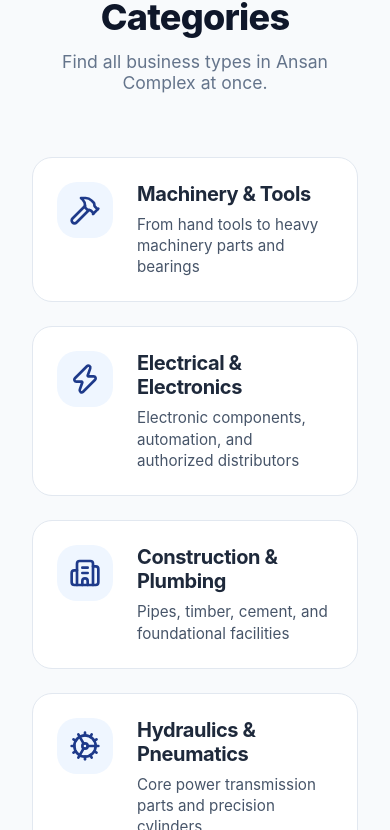
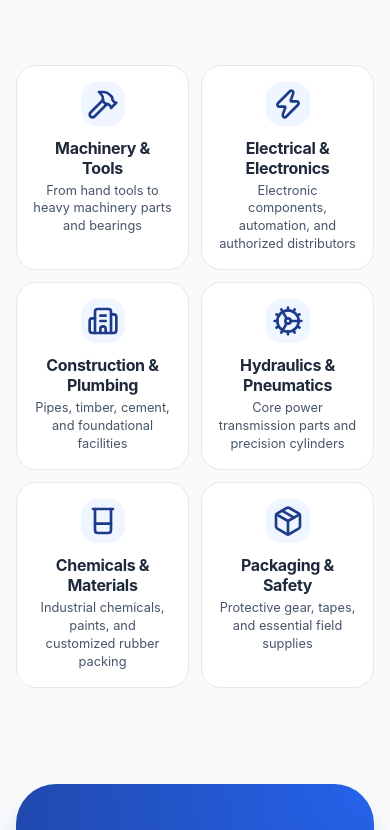
Before and after one commit to kukdongSystem/ansan-market-hub, a Next.js app: page / in a window 390 px wide. Shown: the part 738-1568 px from the top of the page. Built offline with nearby package versions, Linux system fonts and the light colour scheme; no server answers.

Commit message:
Update category grid to 2 columns on mobile

```diff
--- a/app/page.module.css
+++ b/app/page.module.css
@@ -614,6 +614,11 @@
   .slideIndicators { bottom: 2rem; }
   .description { font-size: 1rem; margin-bottom: 2rem; }
   .adminShortcut { top: 1rem; right: 1rem; width: 32px; height: 32px; }
-  .categoryCard { padding: 1.5rem; }
-  .catIcon { width: 56px; height: 56px; }
+
+  .main { padding: 3rem 1rem; }
+  .categoryGrid { grid-template-columns: repeat(2, 1fr); gap: 0.75rem; }
+  .categoryCard { padding: 1rem; flex-direction: column; align-items: center; text-align: center; gap: 0.75rem; }
+  .catIcon { width: 44px; height: 44px; border-radius: 1rem; margin: 0 auto; }
+  .catContent h3 { font-size: 1rem; margin-bottom: 0.25rem; word-break: keep-all; }
+  .catContent p { font-size: 0.8rem; word-break: keep-all; }
 }
```
